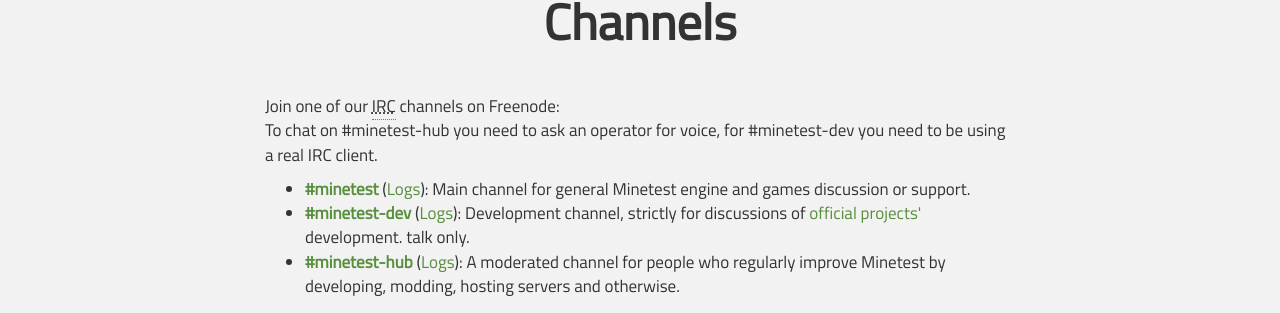
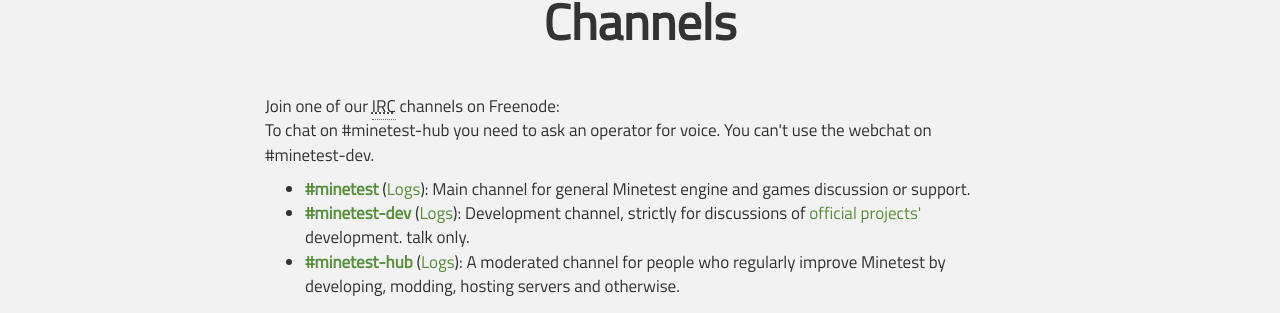
Before and after one commit to minetest/minetest.github.io, a Jekyll site: the page built from irc.html, in a window 1280 px wide and 900 px high. Shown: the part 396-709 px from the top of the window. Built offline with Jekyll 4.4.1, drawn with Linux system fonts in a browser that asks for light colours; comment, search, counter and statistics services are not loaded.

Commit message:
Shortening of descriptions.

```diff
--- a/irc.html
+++ b/irc.html
@@ -10,8 +10,7 @@ redirect_from:
 <div>
   <p>
     Join one of our <abbr title="Internet Relay Chat">IRC</abbr> channels on Freenode:<br/>
-    To chat on #minetest-hub you need to ask an operator for voice, for #minetest-dev you
-    need to be using a real IRC client.<br>
+    To chat on #minetest-hub you need to ask an operator for voice. You can't use the webchat on #minetest-dev.<br>
   </p>
   <ul>
     <li>
```
